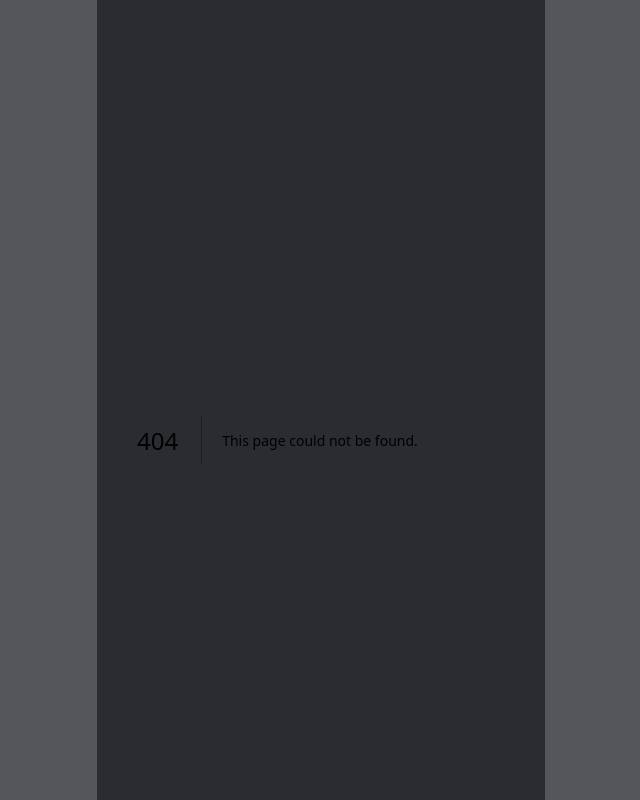
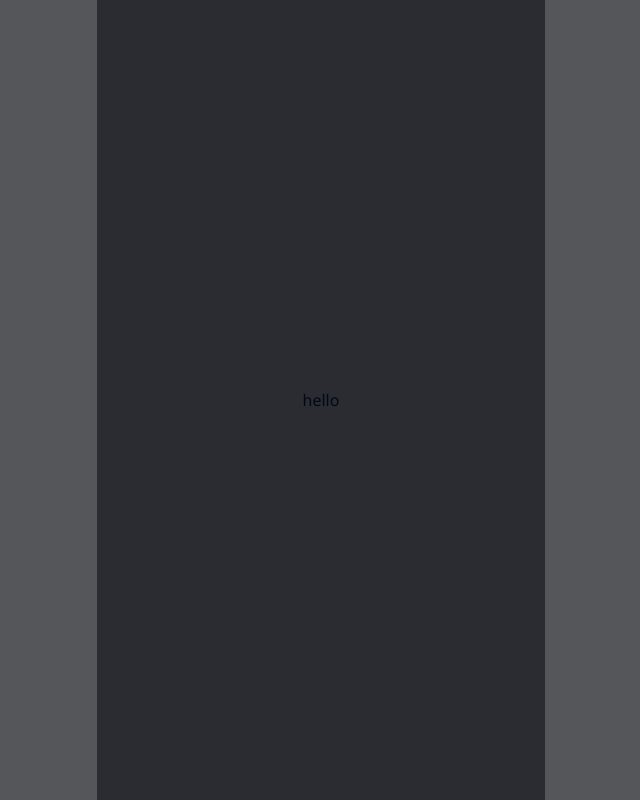
Before and after one commit to Rimi-hackathon/rimi-fe, a Next.js app: page /job/exp in a window 1280 px wide. Before the commit this address had no page. Shown: the whole page, without its empty margins (319-959 px from the left). Built offline with nearby package versions, Linux system fonts and the light colour scheme.

Commit message:
fix(fe): cancel safari 100vh

```diff
--- a/app/globals.css
+++ b/app/globals.css
@@ -74,9 +74,3 @@
     @apply bg-background text-foreground;
   }
 }
-
-@supports (-webkit-touch-callout: none) {
-  .h-screen {
-    height: -webkit-fill-available;
-  }
-}
--- /dev/null
+++ b/app/job/exp/page.tsx
@@ -0,0 +1,7 @@
+import Container from "@/components/Container";
+
+const Exp = () => {
+  return <Container>hello</Container>;
+};
+
+export default Exp;
--- a/app/job/page.tsx
+++ b/app/job/page.tsx
@@ -1,3 +1,5 @@
+"use client";
+
 import Container from "@/components/Container";
 import Image from "next/image";
 import Logo from "@/public/logo.png";
@@ -9,8 +11,10 @@ import DesignImg from "@/public/design.png";
 import DevImg from "@/public/dev.png";
 import ProjectImg from "@/public/project.png";
 import NoneImg from "@/public/none.png";
+import { useRouter } from "next/navigation";
 
 const Job = () => {
+  const router = useRouter();
   return (
     <Container center>
       <Image src={Logo} alt="3D Logo" width={50} priority />
@@ -33,7 +37,14 @@ const Job = () => {
         </Card>
       </div>
       <Paragraph className="underline">아직 방향을 정하지 못했어요</Paragraph>
-      <Button primary>선택하기</Button>
+      <Button
+        primary
+        onClick={() => {
+          router.push("/job/exp");
+        }}
+      >
+        선택하기
+      </Button>
     </Container>
   );
 };
```
